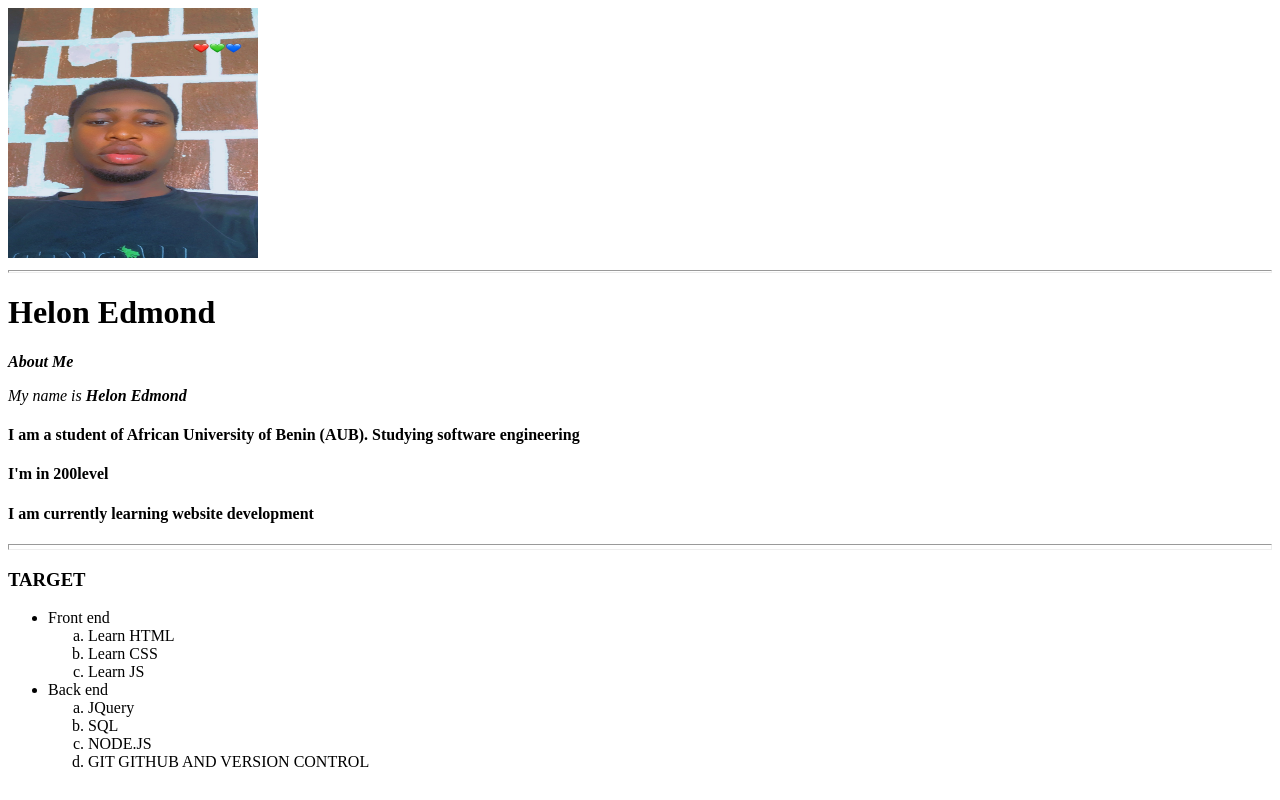
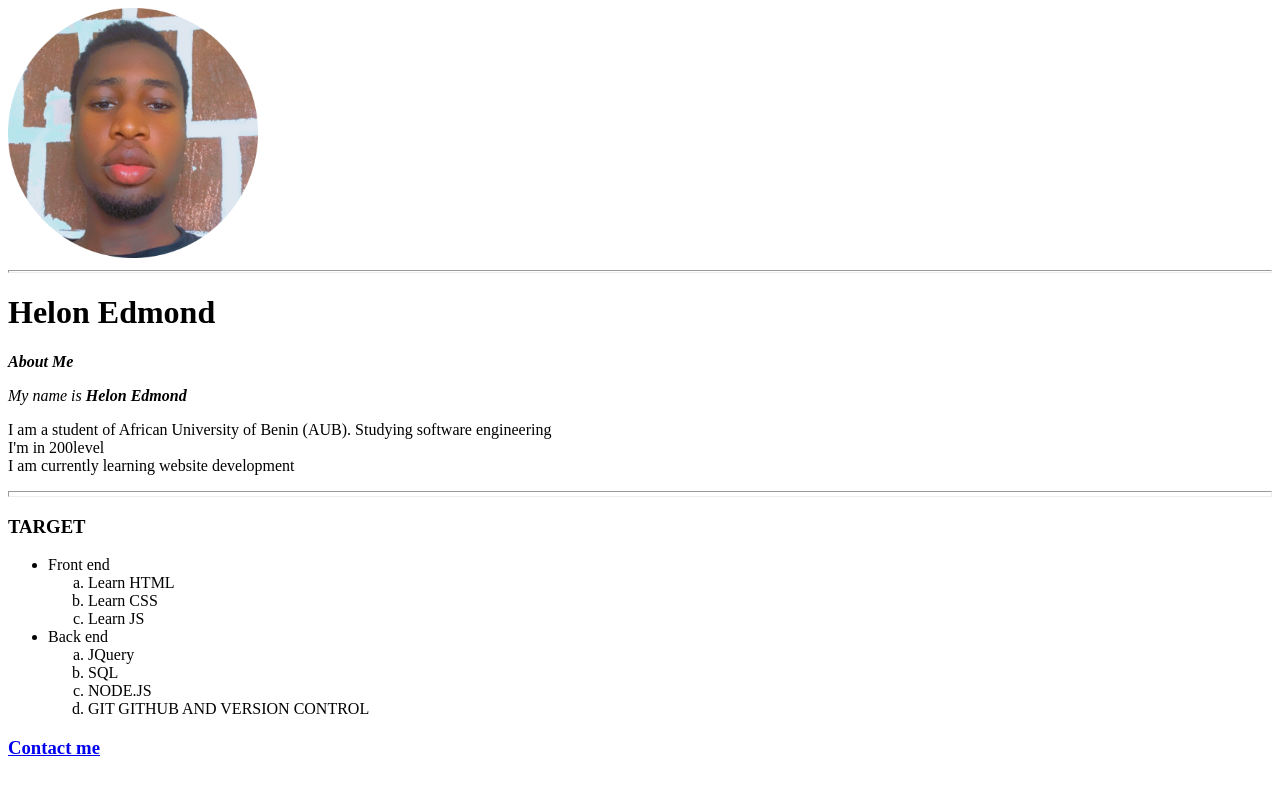
Before and after one commit to Xcess29/Xcess29, a plain HTML site: page About/index.html in a window 1280 px wide. Drawn offline with Linux system fonts and the light colour scheme.

Commit message:
About me

```diff
--- a/About/index.html
+++ b/About/index.html
@@ -7,14 +7,15 @@
 </head>
 
 <body>
-  <img src="IMG_2.JPG" height="250" width="250" alt="no internet connection to view image" />
+  <img src="IMG_2-modified-modified.png" height="250" width="250" alt="My picture" />
   <hr size='3'>
   <h1>Helon Edmond</h1>
   <p><em><strong>About Me</strong></em></p>
   <p><em>My name is <strong>Helon Edmond</strong></em></p>
-  <h4>I am a student of African University of Benin (AUB). Studying software engineering</h4>
-  <h4>I'm in 200level</h4>
-  <h4>I am currently learning website development </h4>
+  <p>I am a student of African University of Benin (AUB). Studying software engineering
+  <br>I'm in 200level
+  <br>I am currently learning website development
+  </p>
   <hr size='6'>
   <h3>TARGET</h3>
   <ul>
@@ -32,6 +33,7 @@
       <li>GIT GITHUB AND VERSION CONTROL</li>
     </ol>
   </ul>
+  <h3><a href="contact-me.html">Contact me</a></h3>
 </body>
 
 </html>
```
Also changed, not shown: About/contact-me.html (added, +20 -0 lines), About/IMG_2-modified-modified.png (added), About/IMG_2.JPG (deleted).
